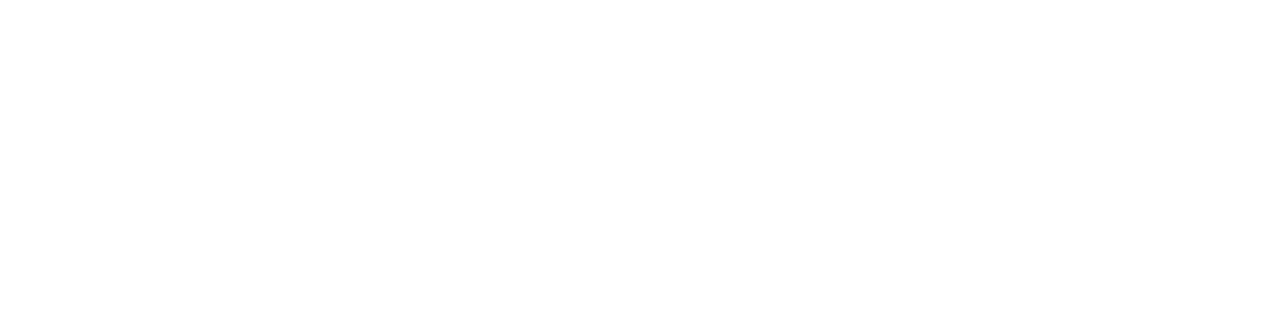
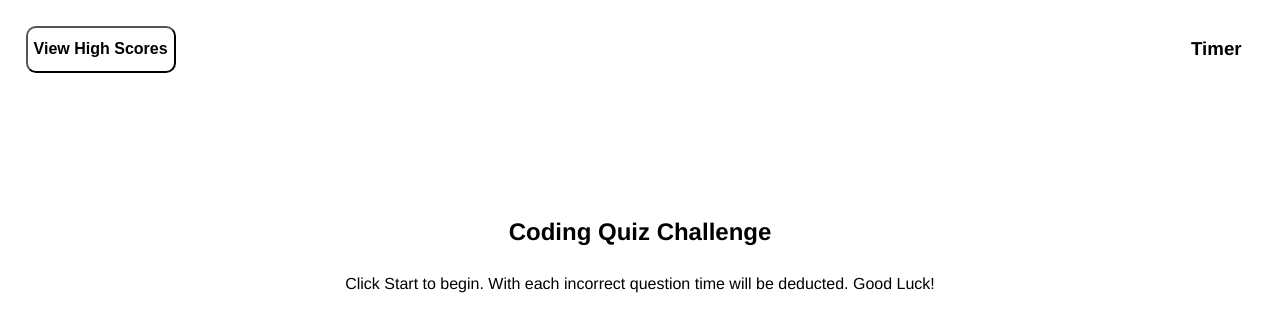
Before and after one commit to jonathanprill/timedcodequiz, a plain HTML site: page index.html in a window 1280 px wide. Drawn offline with Linux system fonts and the light colour scheme.

Commit message:
added to landing page

```diff
--- a/assets/css/style.css
+++ b/assets/css/style.css
@@ -0,0 +1,42 @@
+* {
+    margin: 0;
+    padding: 0;
+    box-sizing: border-box;
+}
+
+body {
+    font-family: Helvetica, Arial, sans-serif;
+}
+
+header {
+    display: flex;
+    flex: wrap;
+    justify-content: space-between;
+}
+
+header button {
+    margin: 2%;
+    width: 150px;
+    background: white;
+    text-align: center;
+    padding: 9px 0;
+    font-size: 16px;
+    border-radius: 10px;
+    font-weight: bold;
+
+}
+
+header h3 {
+    margin: 3%;
+}
+
+main {
+    margin: 7%;
+    display: flex;
+    justify-content: center;
+    text-align: center;
+}
+
+main h1 {
+    padding: 5%;
+}
--- a/index.html
+++ b/index.html
@@ -4,9 +4,29 @@
     <meta charset="UTF-8">
     <meta http-equiv="X-UA-Compatible" content="IE=edge">
     <meta name="viewport" content="width=device-width, initial-scale=1.0">
-    <title>Document</title>
+    <title>Code Quiz</title>
+    <link rel="stylesheet" href="assets/css/style.css">
 </head>
 <body>
+    <header>
+        <button id="view-high-scores">View High Scores</button>
+        <h3>Timer</h3>
+    </header>
 
+    <main class="page-content" id="page-content">
+        <section class="text-content" id="text-content">
+            <h1 id="head-text">Coding Quiz Challenge</h1>
+            <p id="informative-text">Click Start to begin. With each incorrect question time will be deducted. Good Luck!</p>
+        </section>
+
+
+
+
+
+
+
+    </main>
+
+    <script src="assets/js/script.js"></script>
 </body>
 </html>
```
Also changed, not shown: 1 other file.
